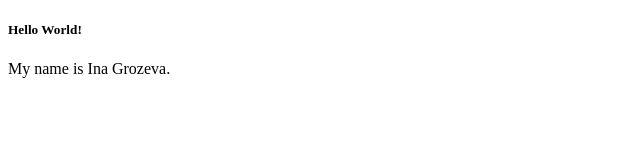
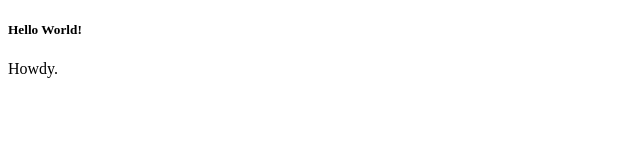
Before and after one commit to igrozeva13/portfolio, a plain HTML site: page hello.html in a window 1280 px wide. Shown: the whole page, without its empty margins (0-640 px from the left). Drawn offline with Linux system fonts and the light colour scheme.

Commit message:
Added Howdy

```diff
--- a/hello.html
+++ b/hello.html
@@ -8,7 +8,7 @@
       Hello World!
     </h5>
     <p>
-      My name is Ina Grozeva.
+      Howdy.
     </p>
   </body>
 </html>
```
Also changed, not shown: 1 other file.
